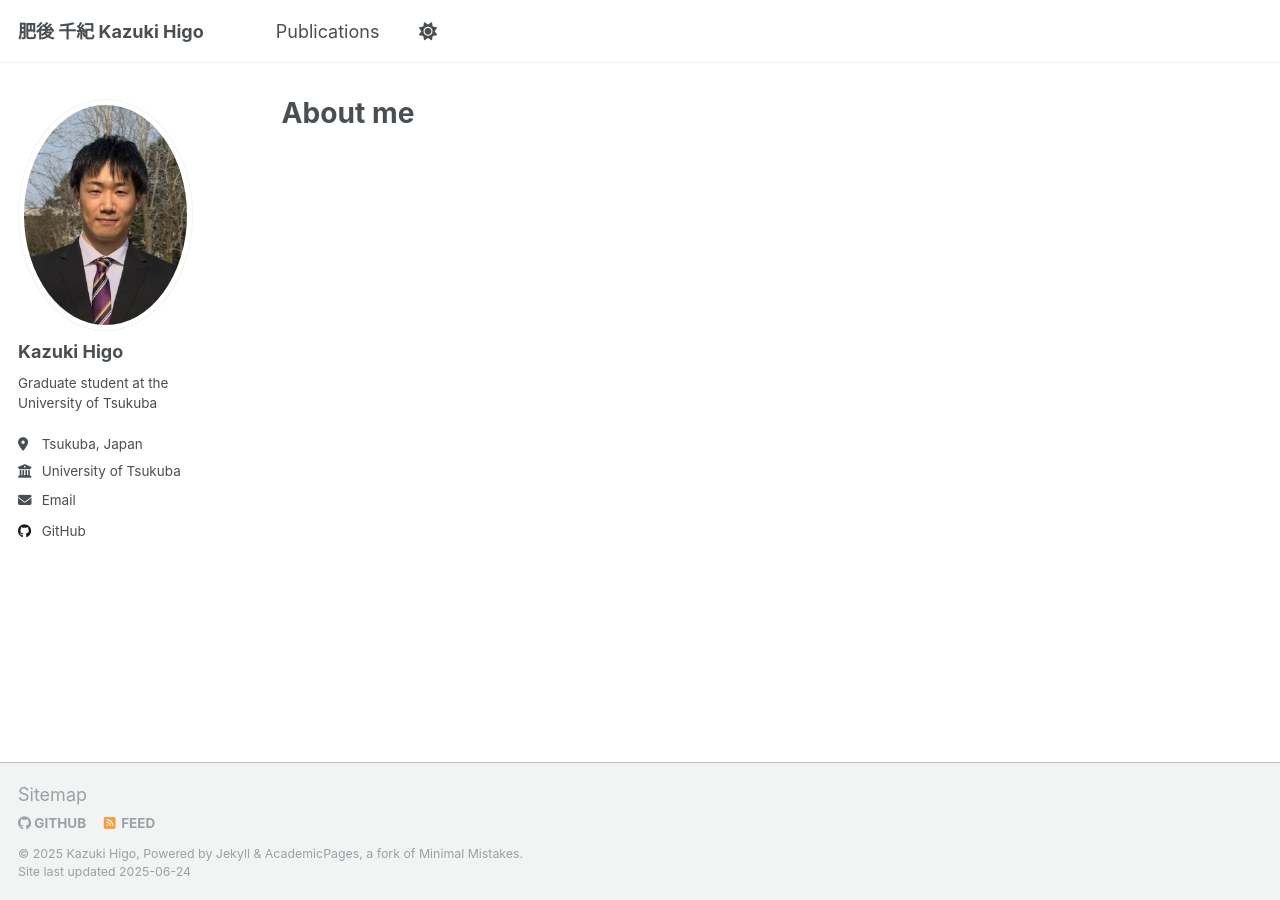
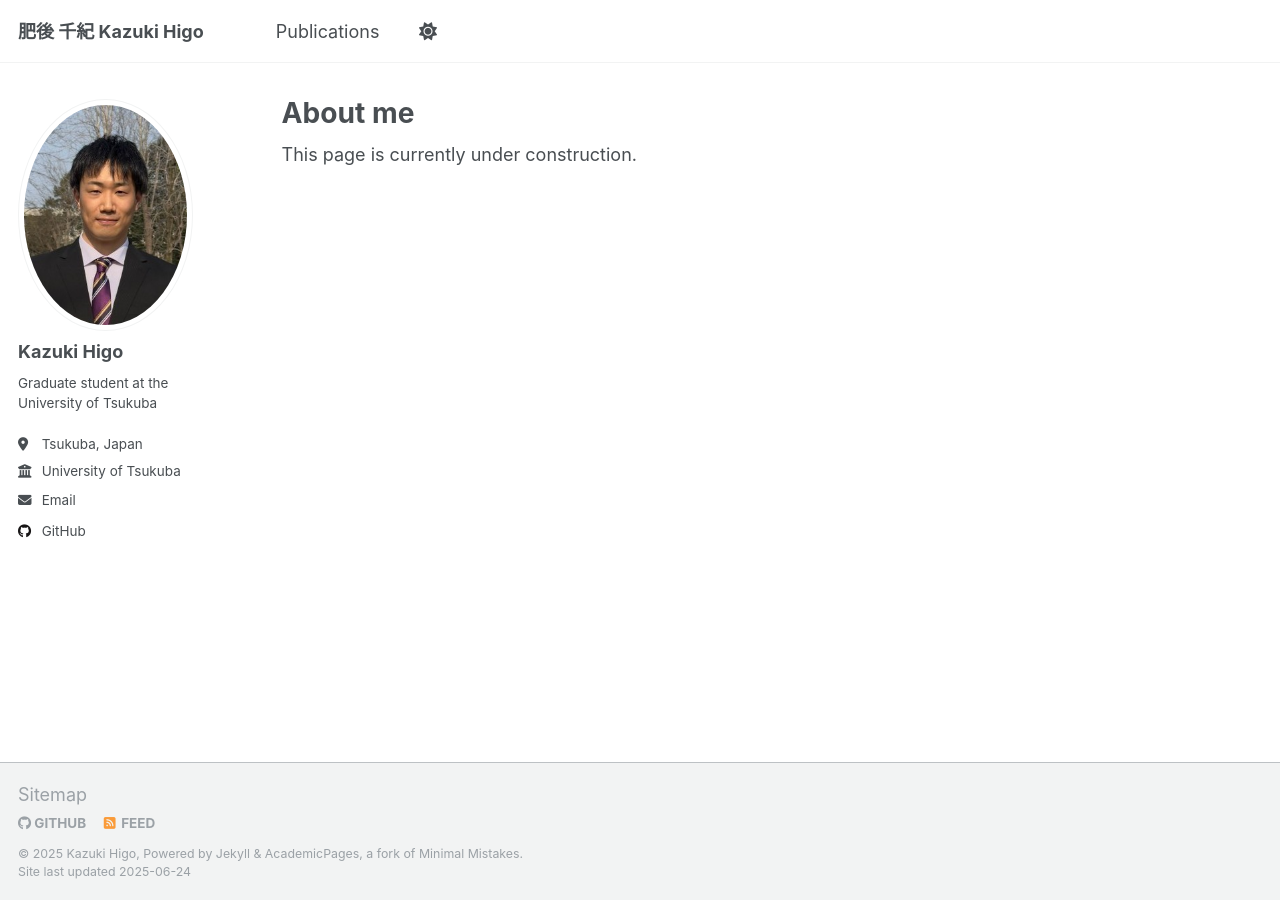
Before and after one commit to millennium-nova/millennium-nova.github.io, a Jekyll site: the page built from _pages/about.md, in a window 1280 px wide. Built offline with Jekyll 4.4.1, drawn with Linux system fonts in a browser that asks for light colours.

Commit message:
edit config

```diff
--- a/_pages/about.md
+++ b/_pages/about.md
@@ -6,6 +6,8 @@ redirect_from:
   - /about/
   - /about.html
 ---
+
+This page is currently under construction.
 
 <!-- This is the front page of a website that is powered by the [Academic Pages template](https://github.com/academicpages/academicpages.github.io) and hosted on GitHub pages. [GitHub pages](https://pages.github.com) is a free service in which websites are built and hosted from code and data stored in a GitHub repository, automatically updating when a new commit is made to the repository. This template was forked from the [Minimal Mistakes Jekyll Theme](https://mmistakes.github.io/minimal-mistakes/) created by Michael Rose, and then extended to support the kinds of content that academics have: publications, talks, teaching, a portfolio, blog posts, and a dynamically-generated CV. You can fork [this template](https://github.com/academicpages/academicpages.github.io) right now, modify the configuration and markdown files, add your own PDFs and other content, and have your own site for free, with no ads!
 
```
